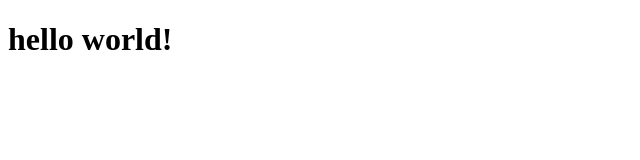
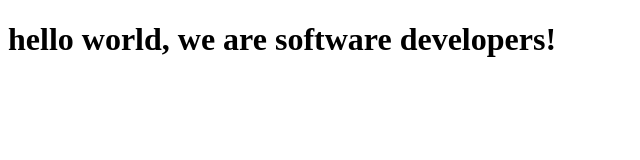
Before and after one commit to WalterOkumu/microverse-html-css-project, a plain HTML site: page index.html in a window 1280 px wide. Shown: the whole page, without its empty margins (0-640 px from the left). Drawn offline with Linux system fonts and the light colour scheme.

Commit message:
modified index.html

```diff
--- a/index.html
+++ b/index.html
@@ -9,7 +9,7 @@
 
 <body>
   <script src="https://cdn.freecodecamp.org/testable-projects-fcc/v1/bundle.js"></script>
-  <h1>hello world!</h1>
+  <h1>hello world, we are software developers!</h1>
   <!--
 
     Hello Camper!
```
